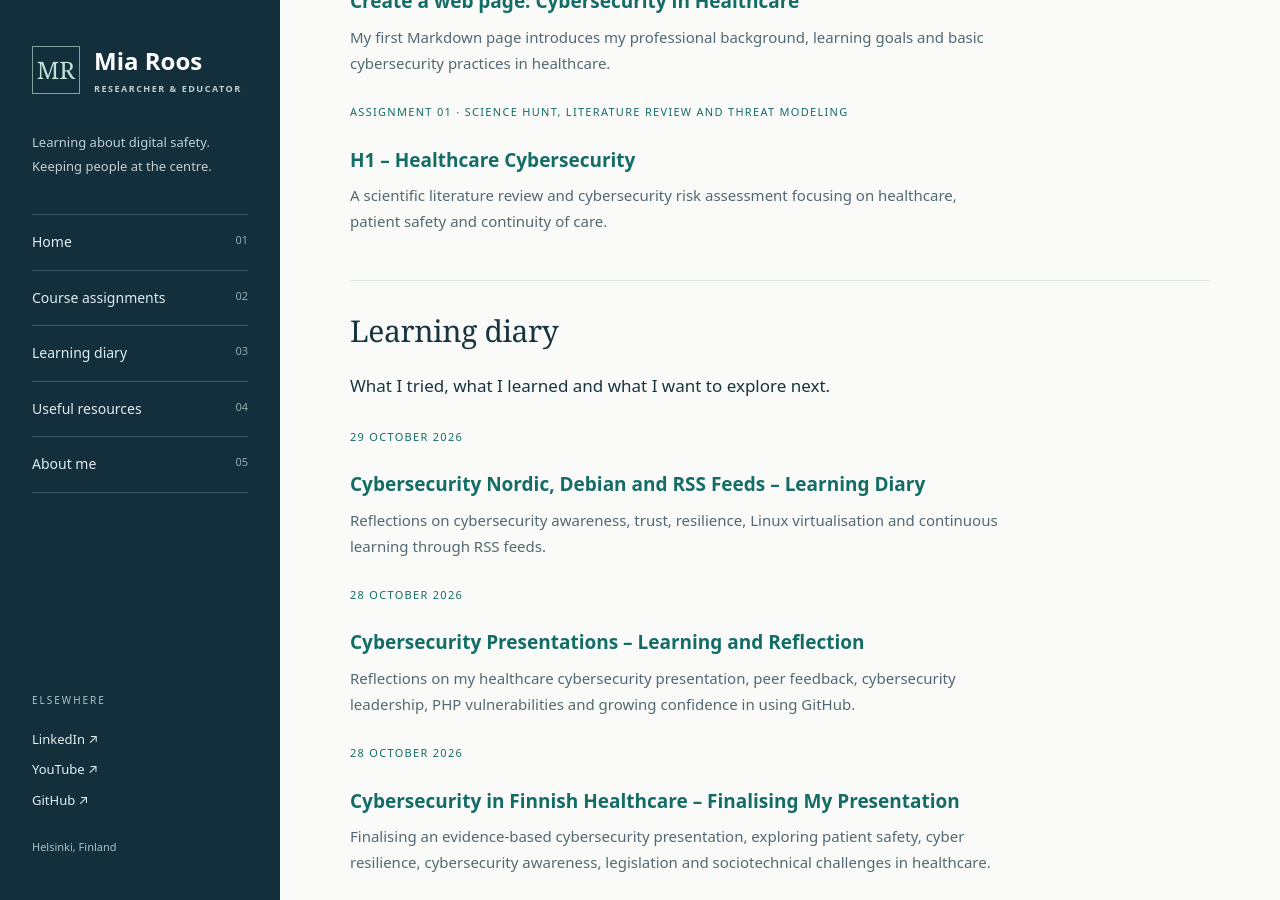
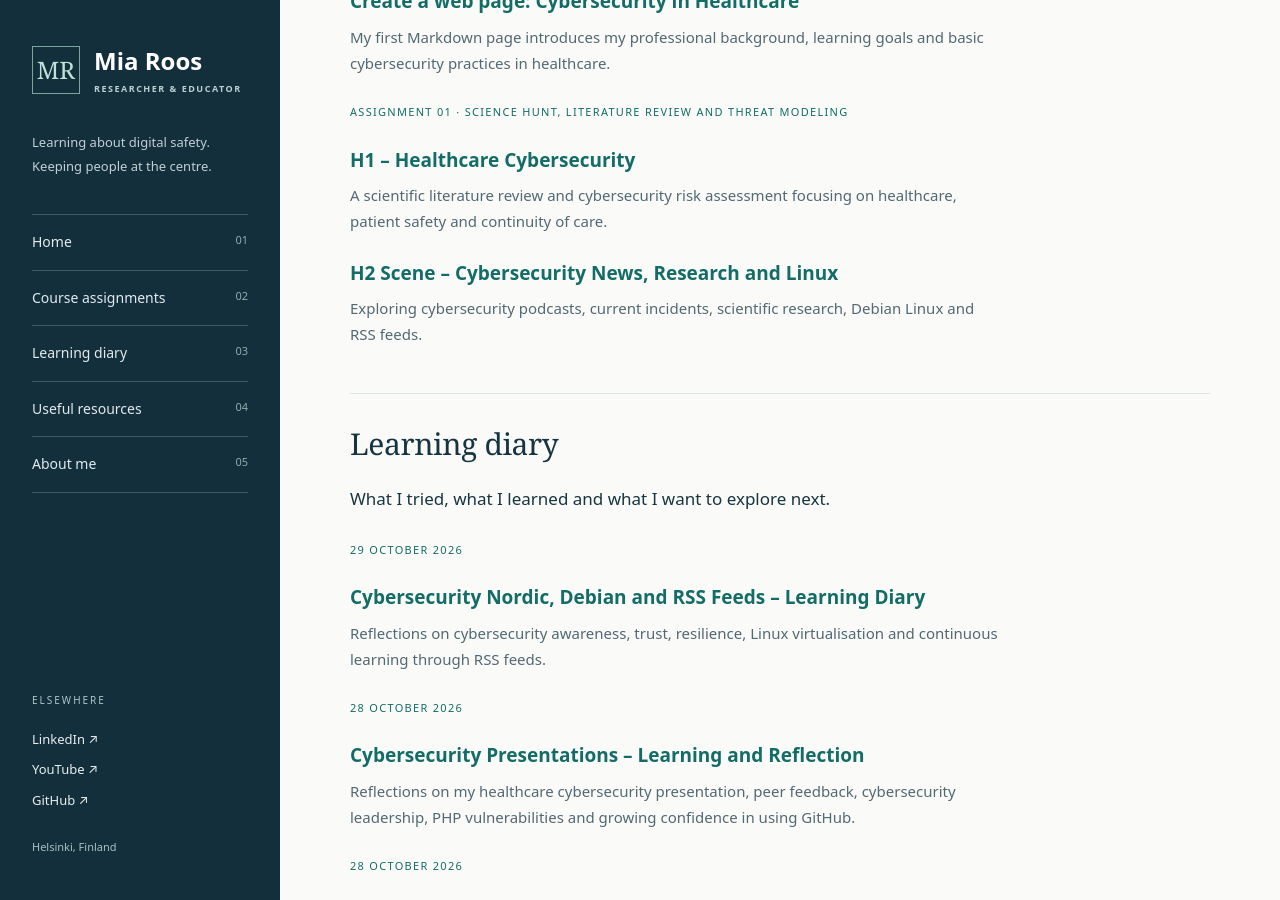
Before and after one commit to mia-roos/Cyber-Security-Studies, a Jekyll site: the page built from index.md, in a window 1280 px wide and 900 px high, scrolled down 683 px. Built offline with Jekyll 4.4.1, drawn with Linux system fonts in a browser that asks for light colours.

Commit message:
Add H2 Scene section for cybersecurity content
Added a new section for H2 Scene focusing on cybersecurity news and research.

```diff
--- a/index.md
+++ b/index.md
@@ -24,6 +24,10 @@ title: Cybersecurity Learning Portfolio
 ### [H1 – Healthcare Cybersecurity]({{ '/h1.html' | relative_url }})
 
 <p class="entry-description">A scientific literature review and cybersecurity risk assessment focusing on healthcare, patient safety and continuity of care.</p>
+
+### [H2 Scene – Cybersecurity News, Research and Linux]({{ '/h2.html' | relative_url }})
+
+<p class="entry-description">Exploring cybersecurity podcasts, current incidents, scientific research, Debian Linux and RSS feeds.</p>
 
 ## Learning diary
 
```
